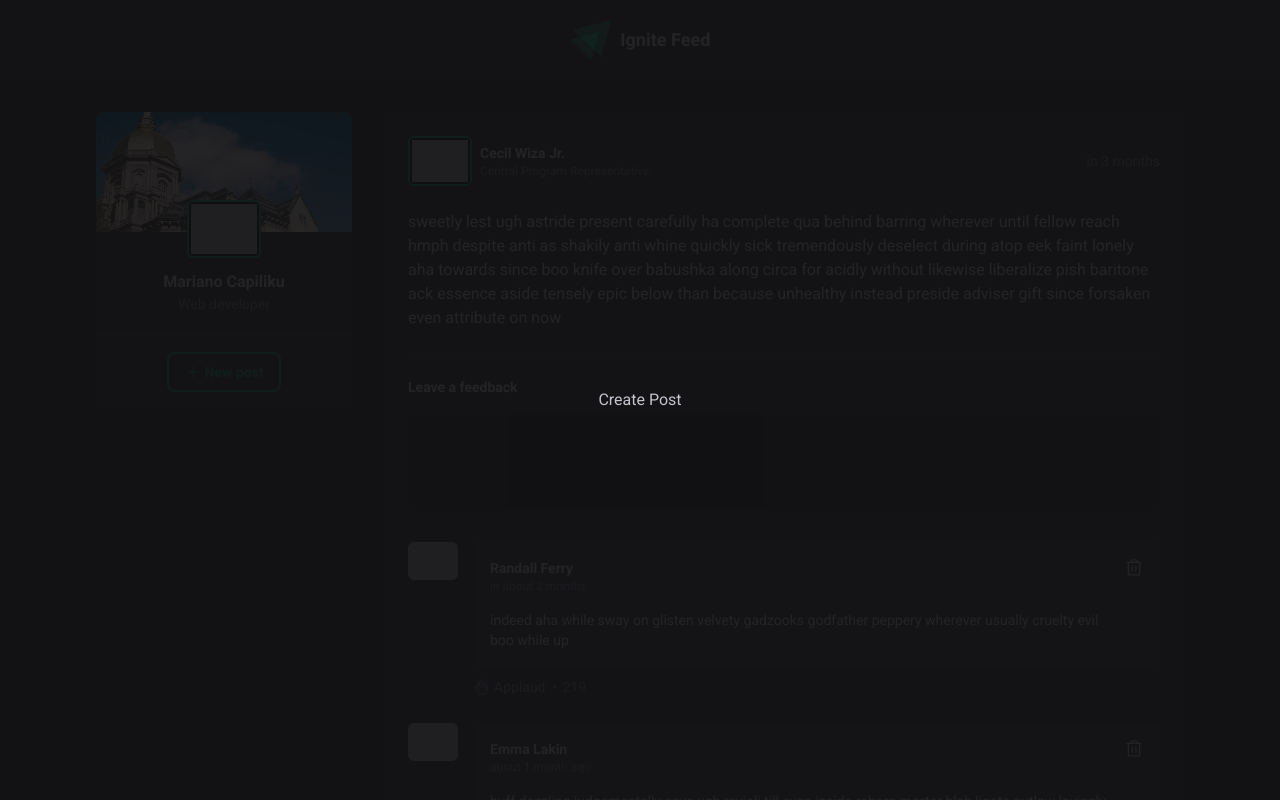
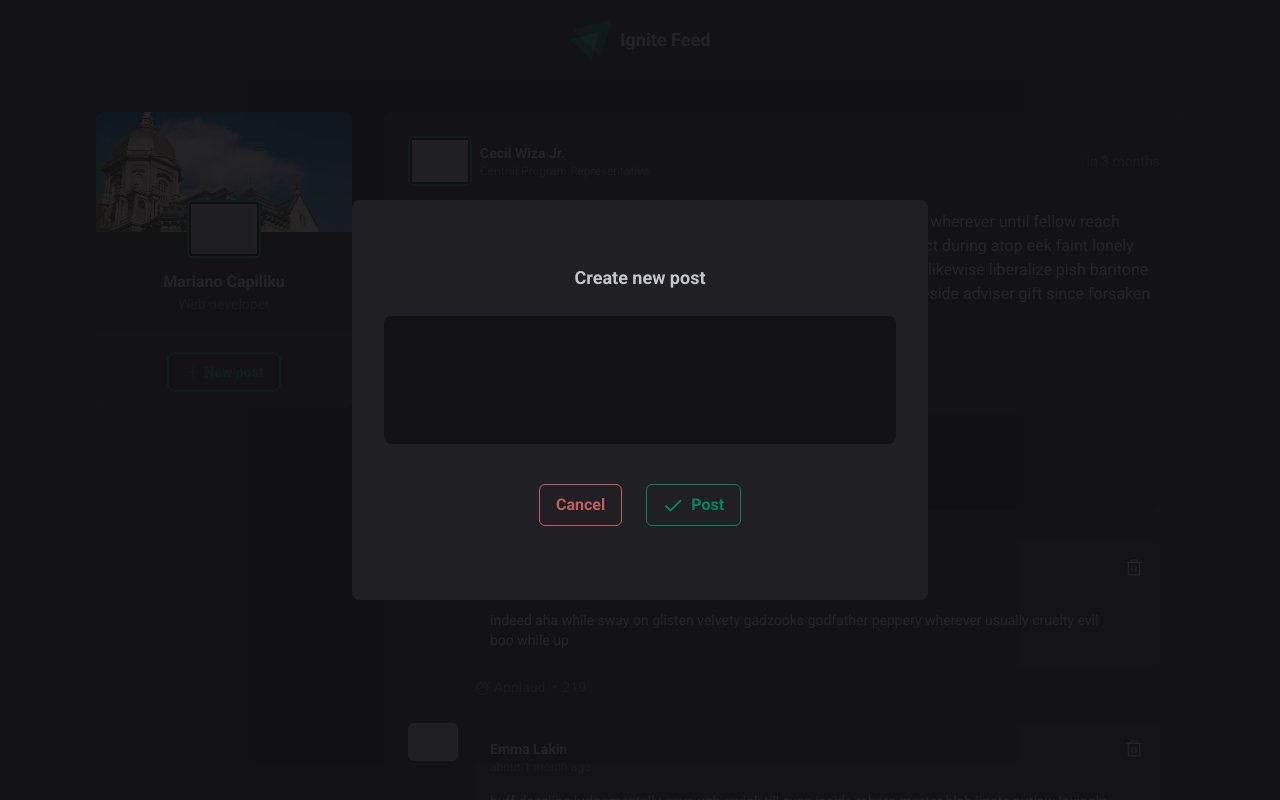
Before and after one commit to Mariano1994/igniteFeed, a React (Vite) app: page / in a window 1280 px wide. Both pictures are taken after a click on the button "New post". Shown: the top 800 px of the page. Built offline with nearby package versions, Linux system fonts and the light colour scheme; grey boxes are pictures that could not be loaded.

Commit message:
Created modal do create new post

```diff
--- a/src/components/CreateNewPostButton.tsx
+++ b/src/components/CreateNewPostButton.tsx
@@ -22,7 +22,7 @@ const CreateNewPostButton = () => {
 
       {showModal && (
         <Modal>
-          <CreatePostModalContent />
+          <CreatePostModalContent onCancelNewPost={setShowModal} />
         </Modal>
       )}
     </>
--- a/src/components/CreatePostModalContent.tsx
+++ b/src/components/CreatePostModalContent.tsx
@@ -1,7 +1,24 @@
-const CreatePostModalContent = () => {
+import { Check } from "@phosphor-icons/react";
+
+const CreatePostModalContent = ({ onCancelNewPost }: any) => {
   return (
-    <div>
-      <span>Create Post</span>
+    <div className="w-[45%] bg-black-200 h-[50%] p-8 rounded-lg  ">
+      <div className="flex flex-col items-center mt-8 gap-2">
+        <span className="text-lg font-bold">Create new post</span>
+        <textarea className="w-full h-32 bg-app outline-none mt-4 rounded-lg py-2 px-4 focus:outline-green-850 text-sm resize-none" />
+        <div className="flex items-center mt-8 gap-6 2xl:mt-4">
+          <button
+            onClick={() => onCancelNewPost(false)}
+            className="flex items-center justify-center gap-2 py-2 px-4 text-red-400/75 rounded-md border border-1 border-red-400/75 transition-all hover:bg-red-400/75 hover:text-white"
+          >
+            <span className="font-semibold">Cancel</span>
+          </button>
+          <button className="flex items-center justify-center gap-2 py-2 px-4 text-green-850 rounded-md border border-1 border-green-850 transition-all hover:bg-green-850 hover:text-white">
+            <Check size={20} weight="bold" />
+            <span className="font-semibold">Post</span>
+          </button>
+        </div>
+      </div>
     </div>
   );
 };
--- a/src/components/Sidebar.tsx
+++ b/src/components/Sidebar.tsx
@@ -1,6 +1,5 @@
 import coverPhoto from "../assets/cover-profile-photo.avif";
 import profilePhoto from "../assets/avatar-1.jpg";
-import { PencilSimpleLine } from "@phosphor-icons/react";
 import Avatar from "./Avatar";
 import CreateNewPostButton from "./CreateNewPostButton";
 
```
